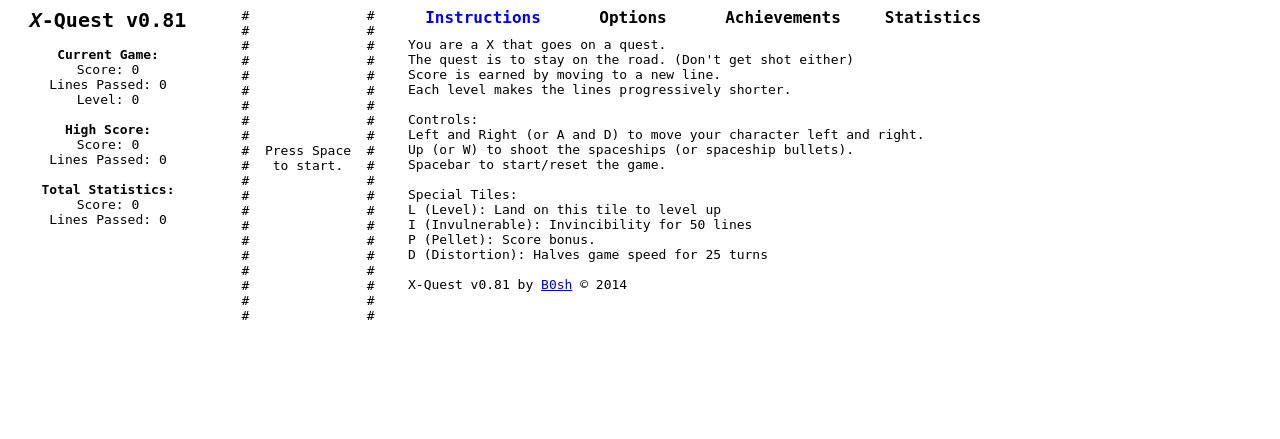
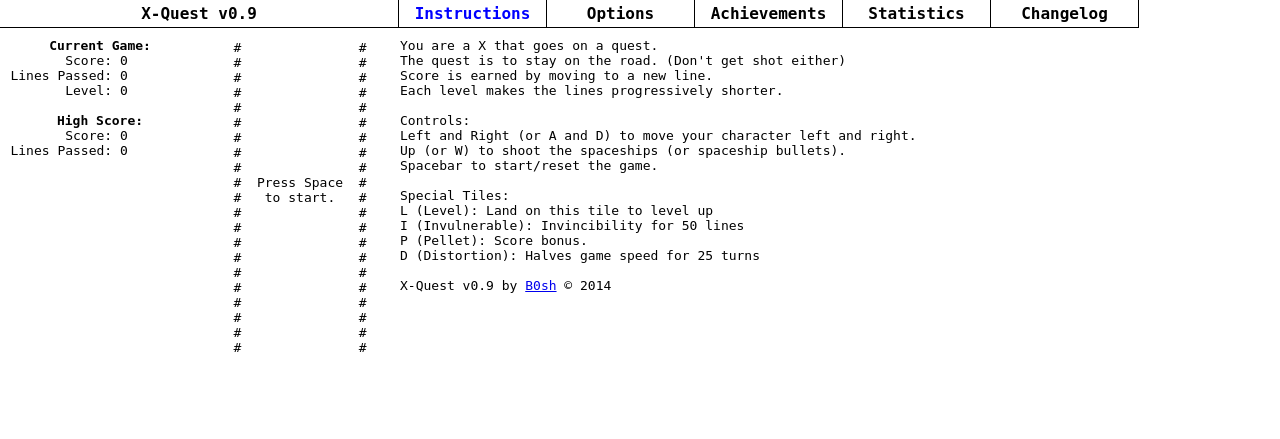
Before and after one commit to B0sh/x-quest, a PHP site: page / in a window 1280 px wide. Shown: the top 439 px of the page. Run offline with PHP 8.4, Linux system fonts and the light colour scheme; some libraries are stand-ins or nearby versions.

Commit message:
x-quest v0.9 Added a changelog. Layout changes. Pellets now give less score. Time played is now tracked. Added sound effects.

```diff
--- a/index.php
+++ b/index.php
@@ -1,10 +1,9 @@
-<?php
-$v = 0.81;
-?><!DOCTYPE html>
+
+<!DOCTYPE html>
 <html>
 	<head>
 		<title>X-Quest</title>
-	    <script src="js/jquery.js"></script>
+		<script src='jquery.js' type='text/javascript'></script>
 		<script type="text/javascript">
 function setCharAt(str,index,chr) {
     if(index > str.length-1 || index < 0) return str;
@@ -36,29 +35,52 @@ function Format(number, decimals, dec_point, thousands_sep) {
         .toFixed(prec);
     };
   // Fix for IE parseFloat(0.55).toFixed(0) = 0;
-  s = (prec ? toFixedFix(n, prec) : '' + Math.round(n))
-    .split('.');
+  s = (prec ? toFixedFix(n, prec) : '' + Math.round(n)).split('.');
   if (s[0].length > 3) {
     s[0] = s[0].replace(/\B(?=(?:\d{3})+(?!\d))/g, sep);
   }
-  if ((s[1] || '')
-    .length < prec) {
+  if ((s[1] || '').length < prec) {
     s[1] = s[1] || '';
-    s[1] += new Array(prec - s[1].length + 1)
-      .join('0');
+    s[1] += new Array(prec - s[1].length + 1).join('0');
   }
   return s.join(dec);
 }
 
 Game = {};
+
+Game.Updates = [
+	[	'v0.9',
+		'September 12th 2014',
+		'Added a changelog.',
+		'More layout changes.',
+		'Pellets now give less score from leveling up.',
+		'Time played is now tracked.',
+		'Added sound effects.'
+	],
+	[	'v0.81',
+		'June 16th 2014',
+		'Pausing during a game over will cause it to revive you.',
+		'You couldn&#39;t shoot ship bullets.'
+	],
+	[	'v0.8',
+		'June 13th 2014',
+		'Ships fly on and off the screen instead of disappearing',
+		'Added tabbed windows',
+		'Statistics window now tracks many more types of statistics',
+		'New save file storage system (All previous saves had to be wiped)'
+	]
+];
+
+
 Game.Active = false;
 Game.CHEAT = false;
-Game.Version = <?=$v?>;
+Game.Version = 0.9;
 Game.BaseSpeed = 120; //milliseconds
 Game.PositivePhrases = [
 	"Good Luck!", "Having fun yet?", "Have fun!", "Kill &#39;em", "You can do it!",
-	"Run run run", "Don&#39;t die", "Stay on the road", "Stay positive", "?????",
-	"The time has come", "Your quest begins", "Hi", "Someone made this"
+	"Run run run", "Don&#39;t die", "Stay on the road", "Stay positive", "I&#39;m gonna do an internet!",
+	"The time has come", "Your quest begins", "pow pow kachow", "",
+	"You are an X", "Indubitably"
 ];
 
 /* Called each time a new game begins; sets game variables */
@@ -86,6 +108,7 @@ Game.Start = function() {
 		Powerups: 0,
 		Moves: 0,
 		ShotsFired: 0,
+		Time: 0,
 		Deaths: {
 			Shot: 0,
 			Wall: 0,
@@ -143,7 +166,7 @@ Game.GenerateLine = function () {
 	/* Generate tiles and manage lines */
 	for(i=0; i<Game.LineSize; i++) {
 		if (Game.LineLength[i] != 0) {
-			var road = "~";
+			var road = "`";
 			if ((Game.Stats.Lines+1) % 250 == 0 && Game.Level != 9) {
 				road = "L";
 			} else if (getRandomInt(1, 1100) == 1) {
@@ -199,9 +222,9 @@ Game.DisplayMap = function(Text) {
 		if (y == 2)
 			Line = setCharAt(Line, Game.PlayerX, "X");
 		if (y == Game.Spaceship.y) {
-			Line = setCharAt(Line, Game.Spaceship.x, "<");
-			Line = setCharAt(Line, Game.Spaceship.x+1, "_");
-			Line = setCharAt(Line, Game.Spaceship.x+2, ">");
+			Line = setCharAt(Line, Game.Spaceship.x,   Game.Spaceship.display[0]);
+			Line = setCharAt(Line, Game.Spaceship.x+1, Game.Spaceship.display[1]);
+			Line = setCharAt(Line, Game.Spaceship.x+2, Game.Spaceship.display[2]);
 		}
 
 		if (Text != false) {
@@ -211,7 +234,7 @@ Game.DisplayMap = function(Text) {
 			}
 		}
 
-		Map += "#"+replaceAll('~', Game.RoadTile, replaceAll('@', '&nbsp;', Line))+"#<br>";
+		Map += "#"+replaceAll('`', Game.RoadTile, replaceAll('@', '&nbsp;', Line))+"#<br>";
 	}
 	return Map;
 };
@@ -220,9 +243,11 @@ Game.DisplayMap = function(Text) {
 Game.CreateInterval = function(speed) {
 	/* If a game loop exists already; kill it */
 	clearInterval(Game.Interval);
+	Game.CurrentSpeed = speed/1000;
 	Game.Interval = setInterval(function() {
 		Game.AddLine();
 		$("#GameWindow").html(Game.DisplayMap(false));
+		Game.Stats.Time += Game.CurrentSpeed;
 
 		/* Create lines by the player for scoring purposes */
 		for(x=0; x<Game.LineSize; x++) {
@@ -236,33 +261,37 @@ Game.CreateInterval = function(speed) {
 		switch (Tile) {
 			case '|': break;
 			case 'P':
+				Game.PlaySound('bonus.wav');
 				Game.Stats.Score += (Game.Level*2)+2;
 				Game.Stats.Powerups += 1;
 				Game.AddText("+"+((Game.Level*2)+2)+" Score");
-				Game.map[2] = setCharAt(Game.map[2], Game.PlayerX, "~");
+				Game.map[2] = setCharAt(Game.map[2], Game.PlayerX, "`");
 				break;
 			case 'I':
 				Game.Invincible = 50;
 				Game.Stats.Powerups += 1;
-				Game.map[2] = setCharAt(Game.map[2], Game.PlayerX, "~");
+				Game.map[2] = setCharAt(Game.map[2], Game.PlayerX, "`");
+				Game.PlaySound('power.ogg');
 				break;
 			case 'L':
 				Game.Level += 1;
 				Game.RoadTile = '<span class="c'+Game.Level+'">|</span>';
 				Game.AddText("<b>LEVEL "+Game.Level+"</b>");
 				$('#level').html(Game.Level);
-				Game.map[2] = setCharAt(Game.map[2], Game.PlayerX, "~");
+				Game.map[2] = setCharAt(Game.map[2], Game.PlayerX, "`");
+				Game.PlaySound('level.wav');
 				break;
 			case 'D':
 				Game.Distortion = 25;
 				Game.Stats.Powerups += 1;
 				Game.CreateInterval(Game.BaseSpeed*2);
-
-				Game.map[2] = setCharAt(Game.map[2], Game.PlayerX, "~");
+				Game.map[2] = setCharAt(Game.map[2], Game.PlayerX, "`");
+				Game.PlaySound('power.ogg');
 				break;
 			case '@':
-				if (Game.Invincible == 0)
+				if (Game.Invincible == 0) {
 					Game.Over('Normal');
+				}
 				break;
 		}
 
@@ -281,6 +310,7 @@ Game.CreateInterval = function(speed) {
 					Game.Stats.ShipsDestroyed += 1;
 					Game.AddText("Hit! +10 Score");
 					Game.DestroySpaceship();
+					Game.PlaySound('explosion.ogg');
 			}
 			if ((Game.Spaceship.Bullet.y == Game.Bullet.y || Game.Spaceship.Bullet.y+1 ==Game.Bullet.y) &&
 				Game.Bullet.x == Game.Spaceship.Bullet.x && Game.Bullet.y != -1) {
@@ -385,7 +415,7 @@ Game.ProcessText = function () {
 };
 
 Game.Move = function (direction){
-	if (Game.Active == true) {
+	if (Game.Active == true && Game.Paused == false) {
 		switch(direction) {
 			case 'right':
 				Game.PlayerX += 1;
@@ -401,7 +431,8 @@ Game.Move = function (direction){
 		if (Game.LineEntered[Game.PlayerX] == 1) {
 			Game.LineEntered[Game.PlayerX] = 2;
 			Game.Stats.Score += 1;
-		}
+			Game.PlaySound('score.ogg');
+		} else Game.PlaySound('noscore.ogg');
 		Game.Stats.Moves += 1;
 	}
 };
@@ -417,7 +448,9 @@ Game.DestroyBullet = function(type) {
 	}
 };
 Game.FireBullet = function(type) {
+	if (Game.Paused == false && Game.Active == true) {
 		if (type == 'player' && Game.Bullet.exists == false) {
+			Game.PlaySound('shoot.ogg');
 			Game.Stats.ShotsFired += 1;
 			Game.Bullet = {
 				exists: true,
@@ -425,11 +458,13 @@ Game.FireBullet = function(type) {
 				y: 2
 			};
 		} else if (type == 'Spaceship' && Game.Spaceship.Bullet.exists == false) {
+			Game.PlaySound('shoot.ogg');
 			Game.Bullet = {
 				exists: true,
 				x: Game.Spaceship.x,
 				y: Game.Spaceship.y
 			};
+		}
 	}
 };
 Game.CreateSpaceship = function() {
@@ -440,6 +475,10 @@ Game.CreateSpaceship = function() {
 		var x = -2;
 		var dir = 1;
 	}
+	if (getRandomInt(0, 20) == 0) {
+		var disp = "^_~";
+	} else var disp = "<_>";
+
 
 	Game.Spaceship = {
 		exists: true,
@@ -447,6 +486,7 @@ Game.CreateSpaceship = function() {
 		flyaway:false,
 		direction: dir,
 		start:Game.Stats.Lines,
+		display:disp,
 		Bullet:{
 			exists:false,
 			x:0,
@@ -465,6 +505,12 @@ Game.UpdateSpeed = function (speed) {
 	Game.BaseSpeed = speed;
 	Game.CHEAT = true;
 	console.log("Updated");
+};
+
+Game.UpdateSound = function (sound) {
+	Game.SaveFile.Sound = sound;
+	Game.Save();
+	console.log("Updated Sound");
 };
 Game.UpdateSize = function(size) {
 	Game.LineSize = parseInt(size);
@@ -500,6 +546,8 @@ Game.isNewRecord = function () {
 }
 
 Game.Over = function(DeathType) {
+	Game.PlaySound('gameover.ogg');
+
 	$('#linesize').css('display','inline');
 	Game.Active = false;
 	clearInterval(Game.Interval);
@@ -525,6 +573,7 @@ Game.Over = function(DeathType) {
 		Game.SaveFile.Totals.ShipsDestroyed += Game.Stats.ShipsDestroyed;
 		Game.SaveFile.Totals.Powerups += Game.Stats.Powerups;
 		Game.SaveFile.Totals.Moves += Game.Stats.Moves;
+		Game.SaveFile.Totals.Time += Game.Stats.Time;
 		Game.SaveFile.Totals.ShotsFired += Game.Stats.ShotsFired;
 		Game.SaveFile.Totals.ShotsDestroyed += Game.Stats.ShotsDestroyed;
 
@@ -561,6 +610,7 @@ Game.CreateNewSaveFile = function() {
 			ShipsDestroyed: 0,
 			Powerups: 0,
 			Moves: 0,
+			Time: 0,
 			ShotsFired: 0,
 			ShotsDestroyed: 0,
 			Deaths: {
@@ -612,12 +662,35 @@ Game.Load = function() {
 		alert("Save file not loaded.");
 		return false;
 	}
+
 	Game.SaveFile = JSON.parse(SaveFile);
 
+	if (Game.SaveFile.Version < 0.9) {
+		Game.SaveFile.Totals.Time = Game.SaveFile.Totals.Lines * 0.12;
+		Game.SaveFile.Sound = 'y';
+	}
+
 	console.log("Game Loaded");
+};
+
+Game.PlaySound = function(sound) {
+	document.getElementById("Sound").src = "Sound/"+sound;
+	if (Game.SaveFile.Sound == 'y') {
+		document.getElementById("Sound").play();
+	}
+	return true;
 }
 
 Game.UpdateStatistics = function() {
+	var Time = Game.SaveFile.Totals.Time;
+	if(Time < 600) {
+		Time = Format(Time, 1) + " Seconds";
+	} else if (Time < 36000) {
+		Time = Format(Time/60, 1) + " Minutes";
+	} else {
+		Time = Format(Time / 3600, 1) + " Hours";
+	}
+
 	$('#Statistics').html(
 		'<b>Games Played:</b> '+Format(Game.SaveFile.Totals.GamesPlayed)+'<br>'+
 		'<b>Score:</b> '+Format(Game.SaveFile.Totals.Score)+'<br>'+
@@ -629,9 +702,22 @@ Game.UpdateStatistics = function() {
 		'<b>Powerups Collected:</b> '+Format(Game.SaveFile.Totals.Powerups)+'<br>'+
 		'<b>Deaths To The Abyss:</b> '+Format(Game.SaveFile.Totals.Deaths.Normal)+'<br>'+
 		'<b>Deaths To The Ship:</b> '+Format(Game.SaveFile.Totals.Deaths.Shot)+'<br>'+
-		'<b>Deaths To The Wall:</b> '+Format(Game.SaveFile.Totals.Deaths.Wall)+'<br>'
+		'<b>Deaths To The Wall:</b> '+Format(Game.SaveFile.Totals.Deaths.Wall)+'<br>'+
+		'<b>Time Played:</b> '+Time+'<br>'
 	);
+};
+
+Game.CreateChangelog = function() {
+	var Changelog = '';
+	for(q=0;q<Game.Updates.length;q++) {
+		Changelog += 'X-Quest '+Game.Updates[q][0]+' : '+Game.Updates[q][1]+'<br>'
+		for(w=2;w<Game.Updates[q].length;w++) {
+			Changelog += ' &bull; '+Game.Updates[q][w]+'<br>';
 		}
+		Changelog += '<br>';
+	}
+	return Changelog;
+};
 
 $(document).ready(function() {
 	Game.Load();
@@ -651,6 +737,7 @@ $(document).ready(function() {
 	for(i=0;i<=20;i++) {
 		Game.map[i] = '@@@@@@@@@@@@@@@';
 	}
+
 	$('#GameWindow').html(Game.DisplayMap([
 		{y:11,text:"@@Press@Space@@"},
 		{y:10,text:"@@@to@start.@@@"},
@@ -662,11 +749,13 @@ $(document).ready(function() {
 	});
 
 	Game.UpdateStatistics();
+	$("#Changelog").html(Game.CreateChangelog());
 });
 
 $(document).keydown(function(e) {
 	var code = e.keyCode;
 	switch (code) {
+		case 82: Game.Active = false; Game.Start(); break;
 		case 37: case 65: Game.Move('left');         break; //Right arrow or "a"
 		case 39: case 68: Game.Move('right');        break; //Left arrow or "d"
 		case 38: case 87: Game.FireBullet('player'); break; //Up arrow or "w"
@@ -684,11 +773,11 @@ $(document).keydown(function(e) {
 
 
 function ToggleTab(tab){
-	for (i=1;i<=4;i++) {
+	for (i=0;i<=5;i++) {
 		$('[tab='+i+']').css('display', 'none');
 		$('[id='+i+']').attr('class', 'x');
 	}
-	$('[tab='+tab+']').css('display', 'inline');
+	$('[tab='+tab+']').css('display', 'inline-block');
 	$('[id='+tab+']').attr('class', 'selected');
 }
 	</script>
@@ -709,6 +798,7 @@ function ToggleTab(tab){
 		body{
 			font-family:monospace;
 			font-size:1em;
+			margin:0px;
 		}
 		.Window {
 			float:left;
@@ -719,10 +809,12 @@ function ToggleTab(tab){
 		}
 		.TabContainer tab {
 			float:left;
-			width:150px;
+			width:147px;
 			text-align:center;
 			margin-bottom:10px;
 			font-size:16px;
+			padding-top:4px;
+			padding-bottom:4px;
 			color:black;
 			cursor:pointer;
 			font-weight:bold;
@@ -732,6 +824,9 @@ function ToggleTab(tab){
 		   -moz-user-select: none;
 		   -ms-user-select: none;
 			user-select: none;
+
+			border-right:1px solid black;
+			border-bottom:1px solid black;
 		}
 		.TabContainer .selected {
 			color:blue;
@@ -740,38 +835,56 @@ function ToggleTab(tab){
 			display:none;
 		}
 		#GameInfo {
-			width:600px;
+			width:750px;
 			text-align:left;
 		}
 		</style>
+		<audio id="Sound" src="" style="display:none;"></audio>
+	<div style="width:1200px;">
+		<div class="TabContainer">
+			<tab id="0" style="width:398px;"> X-Quest v0.9 </tab>
+			<tab id="1" class="selected">Instructions</tab>
+			<tab id="2">Options</tab>
+			<tab id="3">Achievements</tab>
+			<tab id="4">Statistics</tab>
+			<tab id="5">Changelog</tab>
+		</div>
+	</div>
 
-	<div id="container" style="width:1000px;text-align:center;">
+	<div id="container" style="width:1200px;text-align:center;">
 	<div id="outer_container">
 		<div class="Window" style="width:200px;">
-			<span class="header"><i>X</i>-Quest v<?=$v?></span><br><br>
 			<b>Current Game:</b><br>
-			Score: <span id="score">0</span><br>
-			Lines Passed: <span id="lines">0</span><br>
-			Level: <span id="level">0</span><br><br>
+			<div style="width:200px;">
+				<div style="width:120px;text-align:right;float:left">Score:&nbsp;</div>
+				<div style="width:80px;text-align:left;float:left" id="score">0</div>
+			</div>
+			<div style="width:200px;">
+				<div style="width:120px;text-align:right;float:left">Lines Passed:&nbsp;</div>
+				<div style="width:80px;text-align:left;float:left" id="lines">0</div>
+			</div>
+			<div style="width:200px;">
+				<div style="width:120px;text-align:right;float:left">Level:&nbsp;</div>
+				<div style="width:80px;text-align:left;float:left" id="level">0</div>
+			</div><br><br><br><br>
 
 			<b>High Score:</b><br>
-			Score: <span id="high-score"></span><br>
-			Lines Passed: <span id="high-lines"></span><br><br>
-
-			<b>Total Statistics:</b><br>
-			Score: <span id="total-score"></span><br>
-			Lines Passed: <span id="total-lines"></span><br>
+			<div style="width:200px;">
+				<div style="width:120px;text-align:right;float:left">Score:&nbsp;</div>
+				<div style="width:80px;text-align:left;float:left" id="high-score">0</div>
 			</div>
-		<div class="Window" id="GameWindow">
+			<div style="width:200px;">
+				<div style="width:120px;text-align:right;float:left">Lines Passed:&nbsp;</div>
+				<div style="width:80px;text-align:left;float:left" id="high-lines">0</div>
+			</div><br><br><br><br>
+		</div>
+		<div class="Window" style="margin-top:2px;" id="GameWindow">
 			X-Quest required JavaScript to be enabled.
 		</div>
 
 		<div class="Window" id="GameInfo">
-			<div class="TabContainer">
-				<tab class="selected" id="1">Instructions</tab>
-				<tab id="2">Options</tab>
-				<tab id="3">Achievements</tab>
-				<tab id="4">Statistics</tab>
+<div class="TabWindow" tab="0">
+	Easter Egg?
 </div>
 <div class="TabWindow" style="display:inline;" tab="1">
 	You are a X that goes on a quest.<br>
@@ -790,9 +903,14 @@ function ToggleTab(tab){
 	P (Pellet): Score bonus.<br>
 	D (Distortion): Halves game speed for 25 turns<br>
 
-	<br>X-Quest v<?=$v?> by <a href="http://tpkrpg.net/">B0sh</a> &copy; 2014
+	<br>X-Quest v0.9 by <a href="http://tpkrpg.net/">B0sh</a> &copy; 2014
 </div>
 <div class="TabWindow" tab="2">
+	<b>Sound:</b> <select id="sound" onchange="Game.UpdateSound($('#sound').val());">
+		<option value="y"> Enabled </option>
+		<option value="n"> Disabled </option>
+	</select><br><br>
+
 	<b>Board Size:</b> <select id="linesize" onchange="Game.UpdateSize($('#linesize').val());">
 		<option value="9"> Small </option>
 		<option value="15" selected> Medium </option>
@@ -810,9 +928,10 @@ function ToggleTab(tab){
 <div class="TabWindow" id="Statistics" tab="4">
 
 </div>
+<div class="TabWindow" tab="5" id="Changelog"style="overflow:scroll;overflow-x:hidden;height:350px;width:740px;">
+</div>
 
 		</div>
-
 	</div>
 </div>
 
```
Lines whose indentation alone changed are shown as unchanged.
